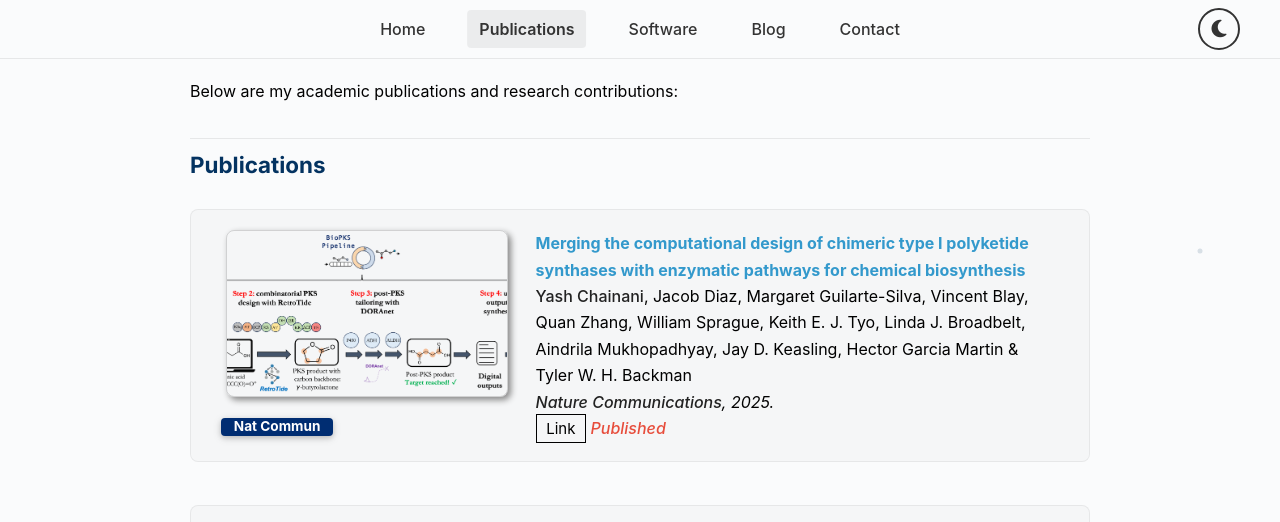
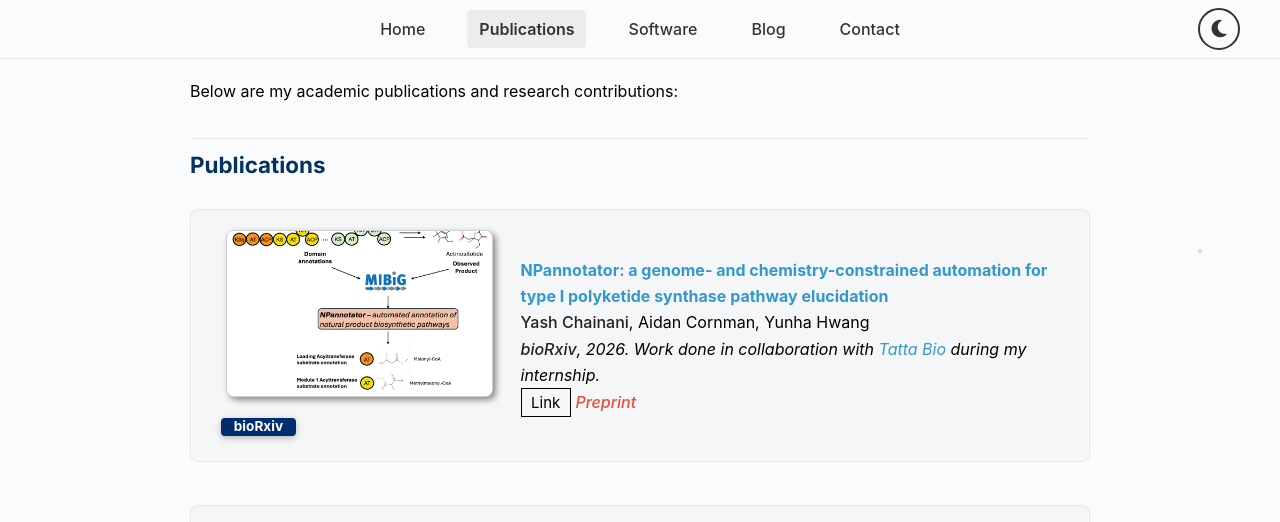
Before and after one commit to yashchainani21/yashchainani21.github.io, a Jekyll site: the page built from publications.md, in a window 1280 px wide and 900 px high, scrolled down 349 px, cut to the strip 0-522 px from the top of the window. Built offline with Jekyll 4.4.1, drawn with Linux system fonts in a browser that asks for light colours; a style sheet for code colours, icons or effects is not loaded.

Commit message:
Add NPannotator bioRxiv preprint to publications page
Co-Authored-By: Claude Opus 4.6 <noreply@anthropic.com>

```diff
--- a/_data/publications.yml
+++ b/_data/publications.yml
@@ -1,4 +1,14 @@
 main:
+
+  - title: "NPannotator: a genome- and chemistry-constrained automation for type I polyketide synthase pathway elucidation"
+    authors: <strong>Yash Chainani</strong>, Aidan Cornman, Yunha Hwang
+    conference_short: bioRxiv
+    conference: <strong>bioRxiv</strong>, 2026. Work done in collaboration with <a href="https://www.tatta.bio/">Tatta Bio</a> during my internship.
+    pdf: https://www.biorxiv.org/content/10.64898/2026.04.06.712324v1
+    journal_link: https://www.biorxiv.org/content/10.64898/2026.04.06.712324v1
+    doi: 10.64898/2026.04.06.712324
+    image: /assets/img/npannotator_fig.png
+    notes: Preprint
 
   - title: "Merging the computational design of chimeric type I polyketide synthases with enzymatic pathways for chemical biosynthesis"
     authors: <strong>Yash Chainani</strong>, Jacob Diaz, Margaret Guilarte-Silva, Vincent Blay, Quan Zhang, William Sprague, Keith E. J. Tyo, Linda J. Broadbelt, Aindrila Mukhopadhyay, Jay D. Keasling, Hector Garcia Martin & Tyler W. H. Backman
```
Also changed, not shown: assets/img/npannotator_fig.png (added).
